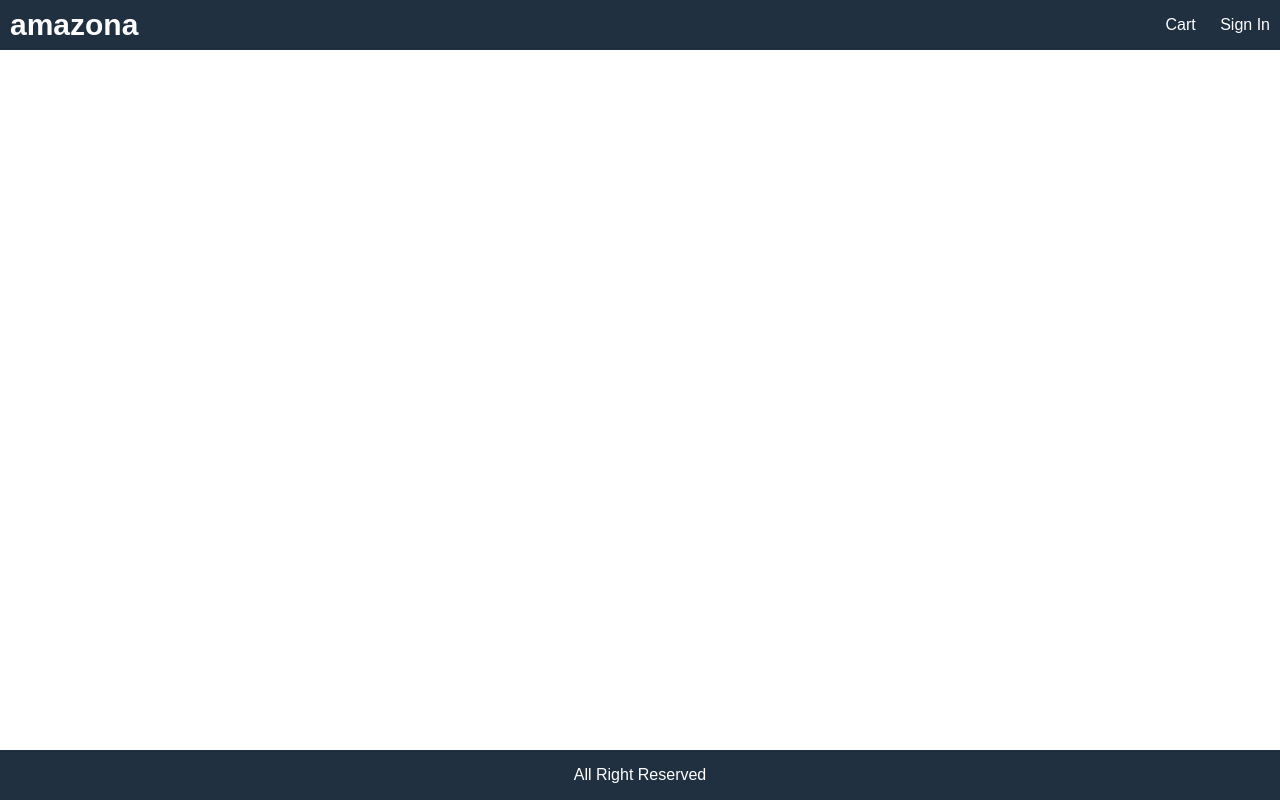
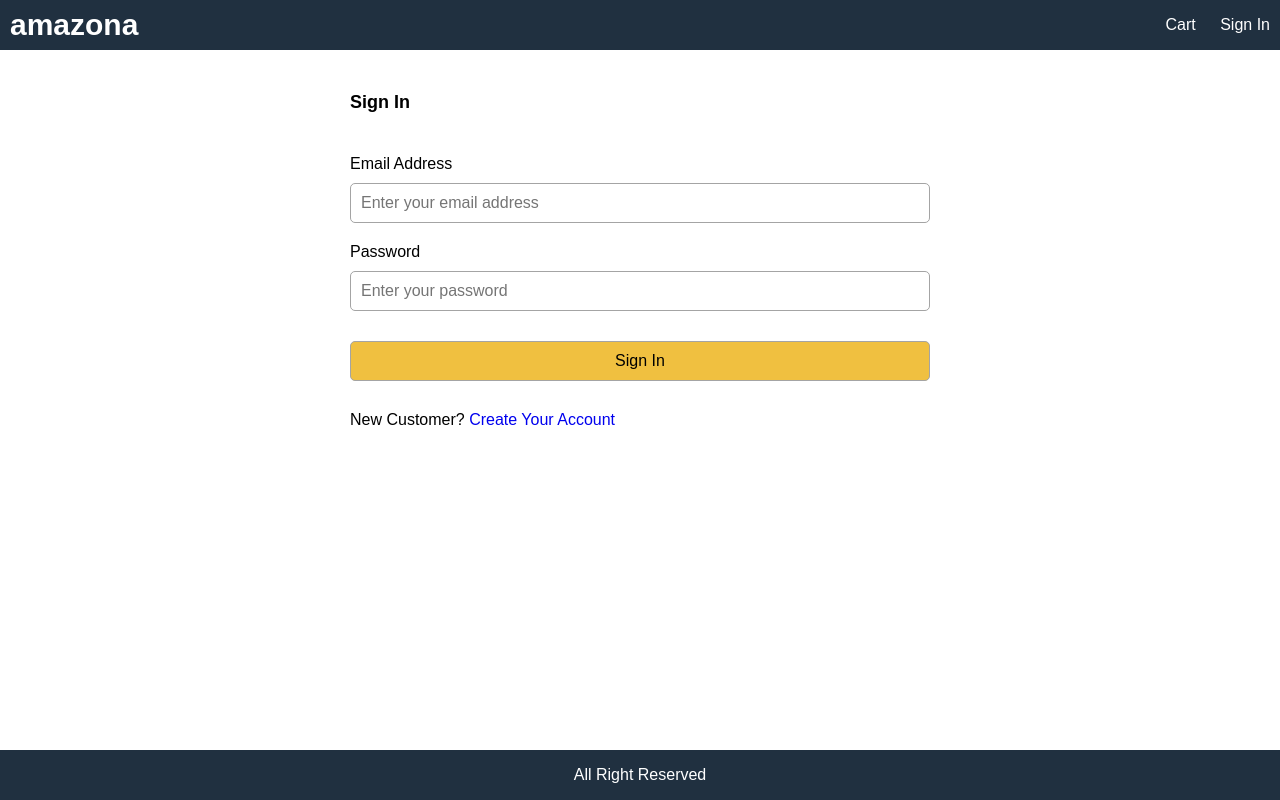
Before and after one commit to irfan87/amazona_react, a React (Create React App) app in the folder client/: page /signin in a window 1280 px wide. Built offline with nearby package versions, Linux system fonts and the light colour scheme.

Commit message:
design sign in screen

```diff
--- a/client/src/App.js
+++ b/client/src/App.js
@@ -3,6 +3,7 @@
 import CartScreen from "./screens/CartScreen";
 import HomeScreen from "./screens/HomeScreen";
 import ProductDetailScreen from "./screens/ProductDetailScreen";
+import SigninScreen from "./screens/SigninScreen";
 
 function App() {
 	const cart = useSelector((state) => state.cart);
@@ -28,6 +29,7 @@
 				</header>
 				<main>
 					<Route path="/" component={HomeScreen} exact />
+					<Route path="/signin" component={SigninScreen} />
 					<Route path="/product/:id" component={ProductDetailScreen} />
 					<Route path="/cart/:id?" component={CartScreen} />
 				</main>
--- a/client/src/index.css
+++ b/client/src/index.css
@@ -239,3 +239,20 @@
   color: #a02020;
   background-color: #ffe0e0e0;
 }
+
+/* form */
+.form {
+  max-width: 60rem;
+  margin: 0 auto;
+}
+
+.form > div {
+  display: flex;
+  flex-direction: column;
+  margin: 1rem;
+}
+
+.form label {
+  margin: 1rem 0;
+  display: block;
+}
--- /dev/null
+++ b/client/src/screens/SigninScreen.js
@@ -0,0 +1,56 @@
+import React, { useState } from "react";
+import { Link } from "react-router-dom";
+
+const SigninScreen = () => {
+	const [email, setEmail] = useState("");
+	const [password, setPassword] = useState("");
+
+	const submitHandler = (e) => {
+		e.preventDefault();
+
+		// TODO: sign in action
+	};
+	return (
+		<div>
+			<form className="form" onSubmit={submitHandler}>
+				<div>
+					<h1>Sign In</h1>
+				</div>
+				<div>
+					<label htmlFor="email">Email Address</label>
+					<input
+						type="email"
+						id="email"
+						placeholder="Enter your email address"
+						required
+						onChange={(e) => setEmail(e.target.value)}
+					/>
+				</div>
+				<div>
+					<label htmlFor="password">Password</label>
+					<input
+						type="password"
+						id="password"
+						placeholder="Enter your password"
+						required
+						onChange={(e) => setPassword(e.target.value)}
+					/>
+				</div>
+				<div>
+					<label />
+					<button type="submit" className="primary">
+						Sign In
+					</button>
+				</div>
+				<div>
+					<label />
+					<div>
+						New Customer? <Link to="/register">Create Your Account</Link>
+					</div>
+				</div>
+			</form>
+		</div>
+	);
+};
+
+export default SigninScreen;
```
Also changed, not shown: 2 other files (tests, documents, lock files or other folders).
